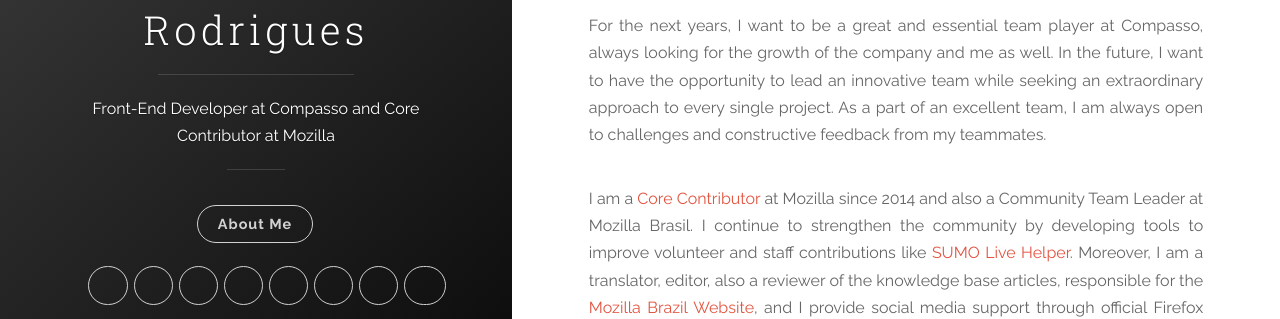
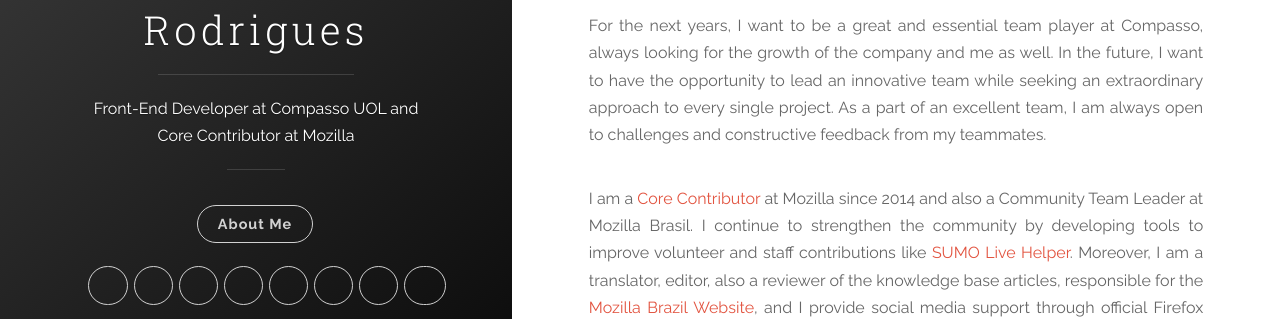
Before and after one commit to jhonatasrm/jhonatasrm.github.io, a Jekyll site: the page built from tags.md, in a window 1280 px wide. Shown: the part 379-698 px from the top of the page. Built offline with Jekyll 4.4.1, drawn with Linux system fonts in a browser that asks for light colours; some web fonts are replaced; some of the changed lines change nothing that is shown.

Commit message:
Minor fixes
- Updated main page
- Best practice changes
- Minor fixes

```diff
--- a/_config.yml
+++ b/_config.yml
@@ -16,7 +16,7 @@
 title: Jhonatas Rodrigues
 email: jhonatasrm@gmail.com
 description: > # this means to ignore newlines until "baseurl:"
-  Front-End Developer at Compasso and Core Contributor at Mozilla
+  Front-End Developer at Compasso UOL and Core Contributor at Mozilla
 baseurl: "" # the subpath of your site, e.g. /blog
 url: "https://jhonatasrm.com" # the base hostname & protocol for your site, e.g. http://example.com
 twitter_username: jhonatasrm_
--- a/_includes/header.html
+++ b/_includes/header.html
@@ -28,7 +28,7 @@
 
               <!-- Twitter -->
               <li class="navigation__item">
-                <a href="http://twitter.com/jhonatasrm_" title="Jhonatas Rodrigues on Twitter" target="_blank">
+                <a rel="noopener" href="http://twitter.com/jhonatasrm_" title="Jhonatas Rodrigues on Twitter" target="_blank">
                   <i class="icon icon-social-twitter"></i>
                   <span class="label">Twitter</span>
                 </a>
@@ -36,7 +36,7 @@
 
               <!-- Facebook -->
               <li class="navigation__item">
-                <a href="http://fb.me/jhonatasrm" title="Jhonatas Rodrigues on Facebook" target="_blank">
+                <a rel="noopener" href="http://fb.me/jhonatasrm" title="Jhonatas Rodrigues on Facebook" target="_blank">
                   <i class="icon icon-social-facebook"></i>
                   <span class="label">Facebook</span>
                 </a>
@@ -44,7 +44,7 @@
 
               <!-- LinkedIn -->
               <li class="navigation__item">
-                <a href="https://www.linkedin.com/in/jhonatasrm" title="Jhonatas Rodrigues on LinkedIn" target="_blank">
+                <a rel="noopener" href="https://www.linkedin.com/in/jhonatasrm" title="Jhonatas Rodrigues on LinkedIn" target="_blank">
                   <i class="icon icon-social-linkedin"></i>
                   <span class="label">LinkedIn</span>
                 </a>
@@ -52,7 +52,7 @@
 
               <!-- GitHub -->
               <li class="navigation__item">
-                <a href="https://www.github.com/jhonatasrm" title="Jhonatas Rodrigues on GitHub" target="_blank">
+                <a rel="noopener" href="https://www.github.com/jhonatasrm" title="Jhonatas Rodrigues on GitHub" target="_blank">
                   <i class="icon icon-social-github"></i>
                   <span class="label">GitHub</span>
                 </a>
@@ -60,7 +60,7 @@
 
                <!-- Firefox Add-ons -->
                <li class="navigation__item">
-                <a href="https://addons.mozilla.org/en-US/firefox/user/13670188/" title="My Firefox Add-ons" target="_blank">
+                <a rel="noopener" href="https://addons.mozilla.org/en-US/firefox/user/13670188/" title="My Firefox Add-ons" target="_blank">
                   <i class="icon icon-puzzle"></i>
                   <span class="label">Firefox Add-ons</span>
                 </a>
@@ -68,7 +68,7 @@
 
                <!--Android Google Play-->
               <li class="navigation__item">
-                <a href="https://play.google.com/store/apps/developer?id=Jhonatas+Rodrigues" title="My Android Apps" target="_blank">
+                <a rel="noopener" href="https://play.google.com/store/apps/developer?id=Jhonatas+Rodrigues" title="My Android Apps" target="_blank">
                   <i class="icon icon-social-android"></i>
                   <span class="label">Android Apps</span>
                 </a>
@@ -76,7 +76,7 @@
 
               <!-- Email -->
               <li class="navigation__item">
-                <a href="mailto:jhonatasrm@gmail.com" title="Email Jhonatas Rodrigues" target="_blank">
+                <a rel="noopener" href="mailto:jhonatasrm@gmail.com" title="Email Jhonatas Rodrigues" target="_blank">
                   <i class="icon icon-mail"></i>
                   <span class="label">Email</span>
                 </a>
@@ -84,12 +84,11 @@
 
                <!-- Calendar -->
               <li class="navigation__item">
-                <a href="https://calendly.com/jhonatasrm/30min/" title="Let's talk" target="_blank">
+                <a rel="noopener" href="https://calendly.com/jhonatasrm/30min/" title="Let's talk" target="_blank">
                   <i class="icon icon-calendar" style="padding-left:1px; padding-right:1px;"></i>
                   <span class="label">Calendly</span>
                 </a>
               </li>
-
             </ul>
           </nav>
 
```
Also changed, not shown: 5 other files.
